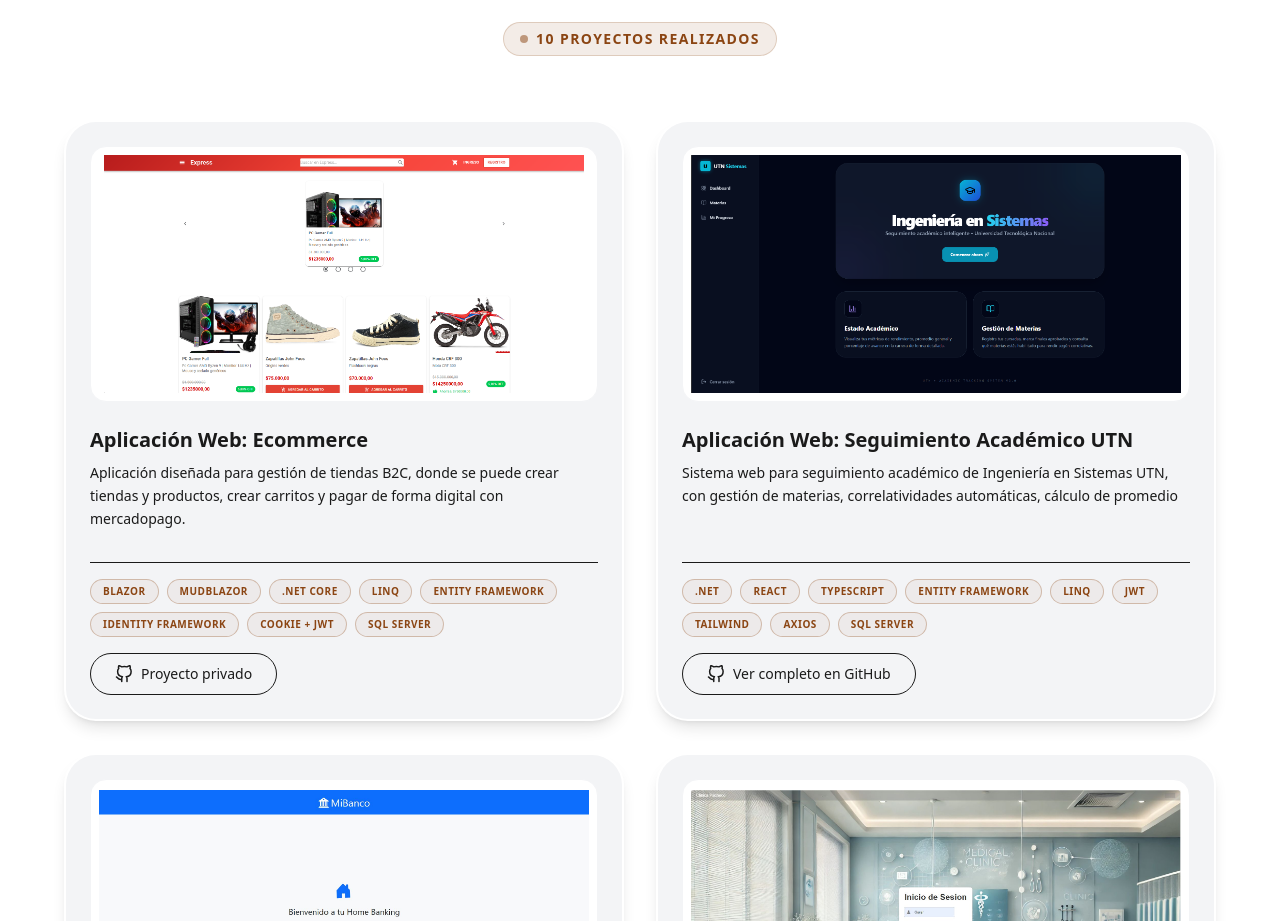
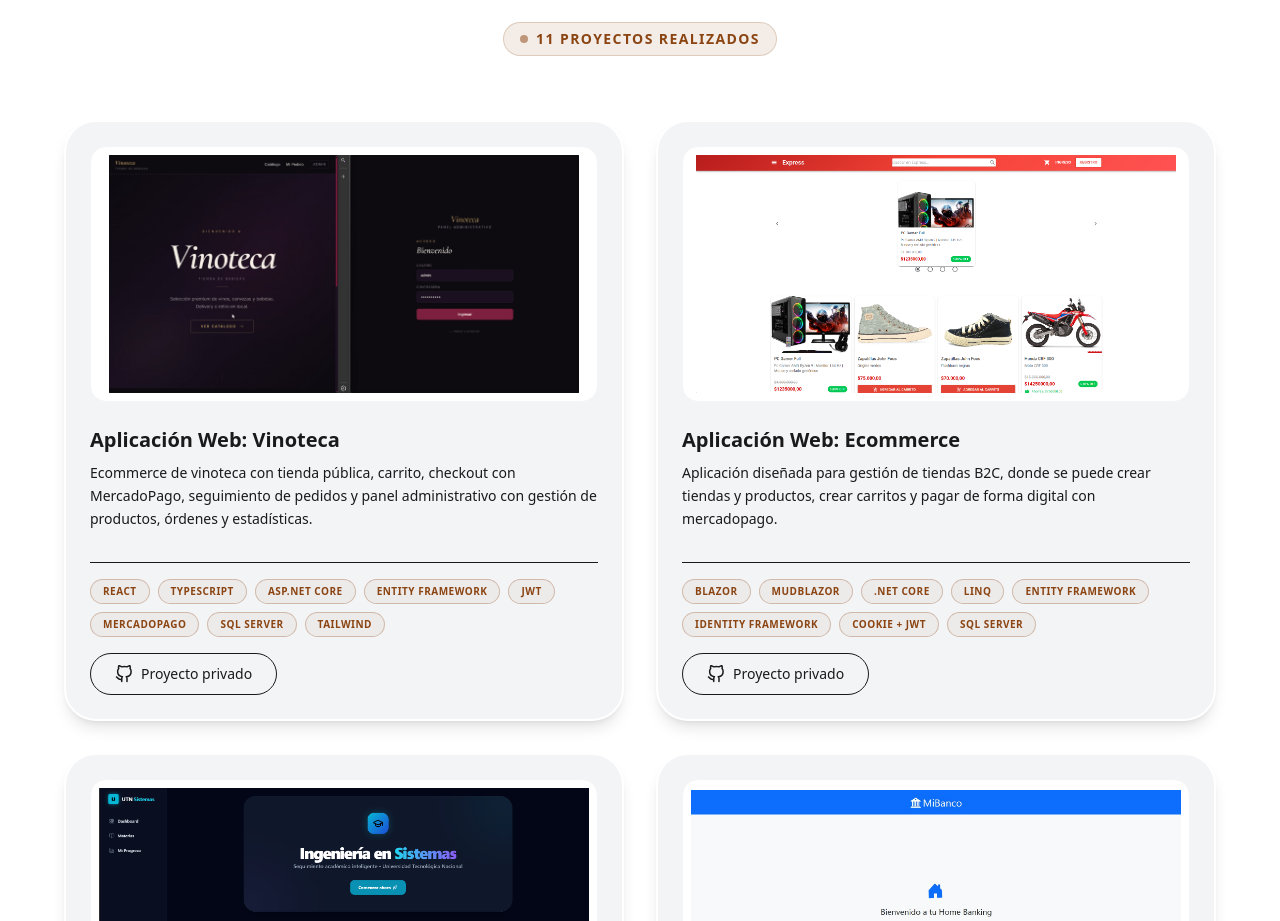
Before and after one commit to oscar-principi/portafolio-react, a React (Vite) app in the folder Frontend/: page / in a window 1280 px wide. Shown: the part 1080-2001 px from the top of the page. Built offline with nearby package versions, Linux system fonts and the light colour scheme.

Commit message:
add proyect

```diff
--- a/Frontend/src/pages/Projects.tsx
+++ b/Frontend/src/pages/Projects.tsx
@@ -10,6 +10,7 @@ interface ProyectoItem {
 
 export default function Projects() {
   const proyectos: ProyectoItem[] = [
+    { titulo: "Aplicación Web: Vinoteca", descripcion: "Ecommerce de vinoteca con tienda pública, carrito, checkout con MercadoPago, seguimiento de pedidos y panel administrativo con gestión de productos, órdenes y estadísticas.", imageUrl: "images/proyects/vinoteca.png", tags: ["React", "TypeScript", "ASP.NET Core", "Entity Framework", "JWT", "MercadoPago", "SQL Server", "Tailwind"] },
     { titulo: "Aplicación Web: Ecommerce", descripcion: "Aplicación diseñada para gestión de tiendas B2C, donde se puede crear tiendas y productos, crear carritos y pagar de forma digital con mercadopago.", imageUrl: "images/proyects/ecommerceb2c.png", tags: ["Blazor", "MudBlazor", ".NET Core", "LINQ", "Entity Framework", "Identity Framework", "Cookie + JWT", "SQL server"] },
     { titulo: "Aplicación Web: Seguimiento Académico UTN", descripcion: "Sistema web para seguimiento académico de Ingeniería en Sistemas UTN, con gestión de materias, correlatividades automáticas, cálculo de promedio", imageUrl: "images/proyects/sistema-alumnos-utn.png", githubUrl: "https://github.com/oscar-principi/SistemaGestionAcademicaUTNIngenieriaEnSistemas", tags: [".NET", "React", "TypeScript", "Entity Framework", "LINQ", "JWT", "Tailwind", "Axios", "SQL server"] },
     { titulo: "Aplicación Web: Home Banking", descripcion: "Aplicación para la gestión de cuentas bancarias, transferencias, préstamos y panel reportes estadísticos para los administradores.", imageUrl: "images/proyects/home-banking.png", githubUrl: "https://github.com/oscar-principi/Sistema-de-Home-Banking", tags: ["Java", "JSP", "Servlets", "JDBC", "T-SQL", "Store Procedure", "Session + Rbac", "MySql"] },
```
Also changed, not shown: Frontend/public/images/proyects/vinoteca.png (added).
